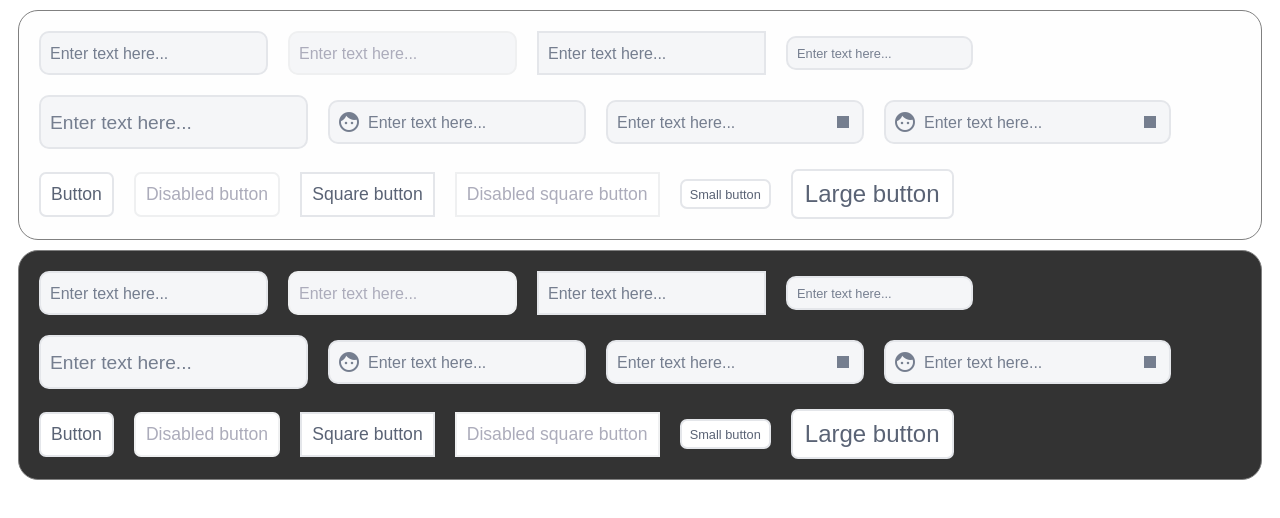
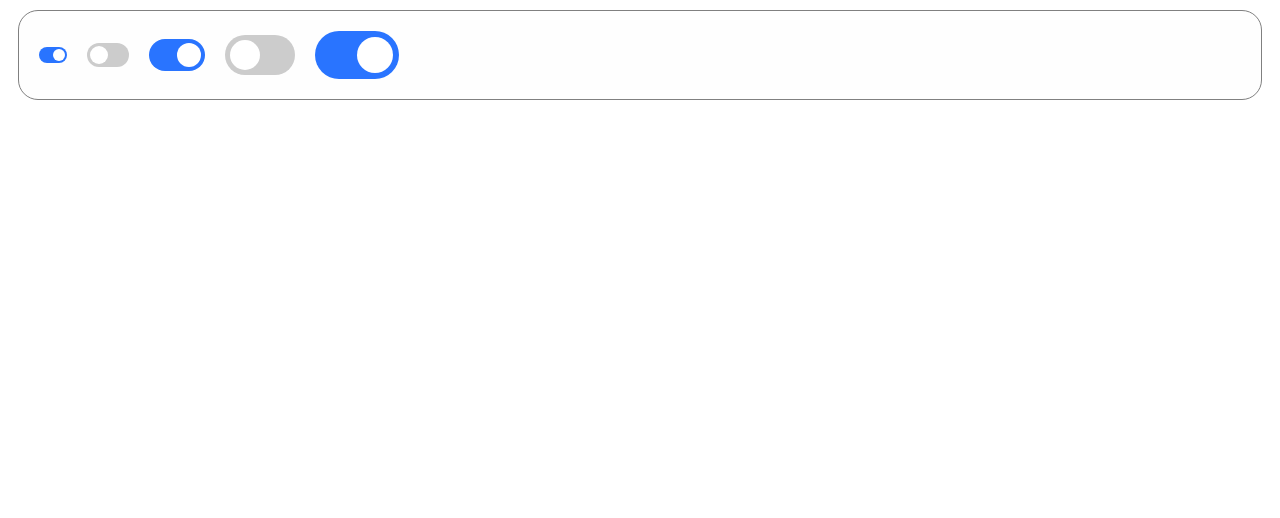
Before and after one commit to probi-im/vue-probi-components, a Vue app: page / in a window 1280 px wide. Shown: the top 518 px of the page. Built offline with nearby package versions, Linux system fonts and the light colour scheme.

Commit message:
added toggle component

```diff
--- a/package.json
+++ b/package.json
@@ -1,6 +1,6 @@
 {
   "name": "vue-probi-components",
-  "version": "0.2.6",
+  "version": "0.2.7",
   "private": false,
   "main": "./dist/vue-probi-components.common.js",
   "unpkg": "./dist/vue-probi-components.min.js",
--- a/src/App.vue
+++ b/src/App.vue
@@ -1,6 +1,6 @@
 <template>
   <div id="app">
-    <!-- <section>
+    <section class="hide">
       <ProbiButton :color="'primary'">Primary button</ProbiButton>
       <ProbiButton :color="'primary'" outlined>Outlined primary button</ProbiButton>
       <ProbiButton :color="'secondary'" :rounded="false">Square secondary button</ProbiButton>
@@ -14,43 +14,33 @@
       <ProbiButton :color="'primary'" :rounded="false" :size="'large'">
         Large primary button
       </ProbiButton>
-    </section> -->
-    <!-- <section>
+    </section>
+    <section class="hide">
       <ProbiCard :outlined="true" :rounded="true" :width="0">
-        <template v-slot:header>
-          card header
-        </template>
-        <template v-slot:content>
-          card content
-        </template>
-        <template v-slot:footer>
-          card footer
-        </template>
+        <template v-slot:header> card header </template>
+        <template v-slot:content> card content </template>
+        <template v-slot:footer> card footer </template>
       </ProbiCard>
     </section>
 
-    <section>
+    <section class="hide">
       <ProbiCardHover :title="'normal'">
         <template v-slot:text>test te</template>
       </ProbiCardHover>
       <ProbiCardHover
         :title="'small'"
         :size="'small'"
-        :imgSrc="
-          'https://billings.schoolspace.us/assets/facility_placeholder_square-2a7386a84e9ed7d126f124a39478556556bdc2ac4a178b05d761b4c9794cef0c.png'
-        "
+        :imgSrc="'https://billings.schoolspace.us/assets/facility_placeholder_square-2a7386a84e9ed7d126f124a39478556556bdc2ac4a178b05d761b4c9794cef0c.png'"
       ></ProbiCardHover>
       <ProbiCardHover
         :title="'largecardhover'"
         :size="'large'"
-        :imgSrc="
-          'https://billings.schoolspace.us/assets/facility_placeholder_square-2a7386a84e9ed7d126f124a39478556556bdc2ac4a178b05d761b4c9794cef0c.png'
-        "
+        :imgSrc="'https://billings.schoolspace.us/assets/facility_placeholder_square-2a7386a84e9ed7d126f124a39478556556bdc2ac4a178b05d761b4c9794cef0c.png'"
       >
         <template v-slot:text>this is a long text that should be wrapped</template>
       </ProbiCardHover>
-    </section> -->
-    <section v-for="color in ['light', 'dark']" :key="color" :class="color">
+    </section>
+    <section v-for="color in ['light', 'dark']" :key="color" :class="[color, 'hide']">
       <ProbiInput></ProbiInput>
       <ProbiInput disabled></ProbiInput>
       <ProbiInput :rounded="false"> </ProbiInput>
@@ -73,6 +63,13 @@
       <ProbiButton :size="'small'">Small button</ProbiButton>
       <ProbiButton :size="'large'">Large button</ProbiButton>
     </section>
+    <section class="light">
+      <ProbiToggle :value="true" :size="'x-small'" />
+      <ProbiToggle :value="false" :size="'small'" />
+      <ProbiToggle :value="true" />
+      <ProbiToggle :value="false" :size="'large'" />
+      <ProbiToggle :value="true" :size="'x-large'" />
+    </section>
   </div>
 </template>
 
@@ -81,6 +78,7 @@ import ProbiButton from './components/Button.vue';
 import ProbiCard from './components/Card.vue';
 import ProbiCardHover from './components/CardHover.vue';
 import ProbiInput from './components/Input.vue';
+import ProbiToggle from './components/Toggle.vue';
 
 export default {
   name: 'App',
@@ -88,8 +86,9 @@ export default {
     ProbiButton,
     ProbiCard,
     ProbiCardHover,
-    ProbiInput
-  }
+    ProbiInput,
+    ProbiToggle,
+  },
 };
 </script>
 
@@ -119,7 +118,11 @@ section {
 .probi-button,
 .probi-input,
 .probi-card,
-.probi-card-hover {
+.probi-card-hover,
+.probi-toggle {
   margin: 10px;
 }
+.hide {
+  display: none;
+}
 </style>
--- /dev/null
+++ b/src/components/Toggle.vue
@@ -0,0 +1,118 @@
+<template>
+  <label class="probi-toggle" :style="{ '--scale': toggleScale }">
+    <input type="checkbox" v-model="inputValue" />
+    <span class="slider round"></span>
+  </label>
+</template>
+
+<script>
+export default {
+  name: 'ProbiToggle',
+  props: {
+    outlined: {
+      type: Boolean,
+      default: false,
+    },
+    size: {
+      type: String,
+      default: '',
+    },
+    value: {
+      type: Boolean,
+      default: false,
+    },
+  },
+  computed: {
+    inputValue: {
+      get() {
+        return this.value;
+      },
+      set(value) {
+        this.$emit('input', value);
+      },
+    },
+    toggleScale() {
+      switch (this.size) {
+        case 'x-small':
+          return 0.5;
+          break;
+        case 'small':
+          return 0.75;
+          break;
+        case 'large':
+          return 1.25;
+          break;
+        case 'x-large':
+          return 1.5;
+          break;
+        default:
+          return 1;
+          break;
+      }
+    },
+  },
+};
+</script>
+
+<style lang="scss" scoped>
+.probi-toggle {
+  --scale: 1;
+  --slider-size: calc(24px * var(--scale));
+  --gap-size: calc(4px * var(--scale));
+  --transition-duration: 0.1s;
+  position: relative;
+  display: inline-block;
+  height: calc(var(--gap-size) * 2 + var(--slider-size));
+  width: calc(var(--gap-size) * 2 + var(--slider-size) * 2);
+
+  input {
+    opacity: 0;
+    width: 0;
+    height: 0;
+  }
+
+  .slider {
+    position: absolute;
+    top: 0;
+    left: 0;
+    right: 0;
+    bottom: 0;
+    background-color: #ccc;
+    cursor: pointer;
+    transition: calc(var(--transition-duration) * 3);
+
+    &:before {
+      position: absolute;
+      content: '';
+      top: var(--gap-size);
+      bottom: var(--gap-size);
+      left: var(--gap-size);
+      right: 50%;
+      background-color: #fff;
+      transition: left var(--transition-duration),
+        right var(--transition-duration) var(--transition-duration);
+    }
+    &:hover {
+      background-color: #9abeff;
+    }
+
+    &.round {
+      border-radius: var(--slider-size);
+
+      &:before {
+        border-radius: var(--slider-size);
+      }
+    }
+  }
+
+  input:checked + .slider {
+    background-color: #2974ff;
+  }
+  input:checked + .slider:before {
+    left: 50%;
+    right: var(--gap-size);
+    transition: right var(--transition-duration),
+      left var(--transition-duration) var(--transition-duration);
+  }
+}
+</style>
--- a/src/entry.js
+++ b/src/entry.js
@@ -2,12 +2,14 @@ import ProbiButton from './components/Button.vue';
 import ProbiCard from './components/Card.vue';
 import ProbiCardHover from './components/CardHover.vue';
 import ProbiInput from './components/Input.vue';
+import ProbiToggle from './components/Toggle.vue';
 
 const components = {
   ProbiButton,
   ProbiCard,
   ProbiCardHover,
-  ProbiInput
+  ProbiInput,
+  ProbiToggle
 };
 
 export default components;
```
